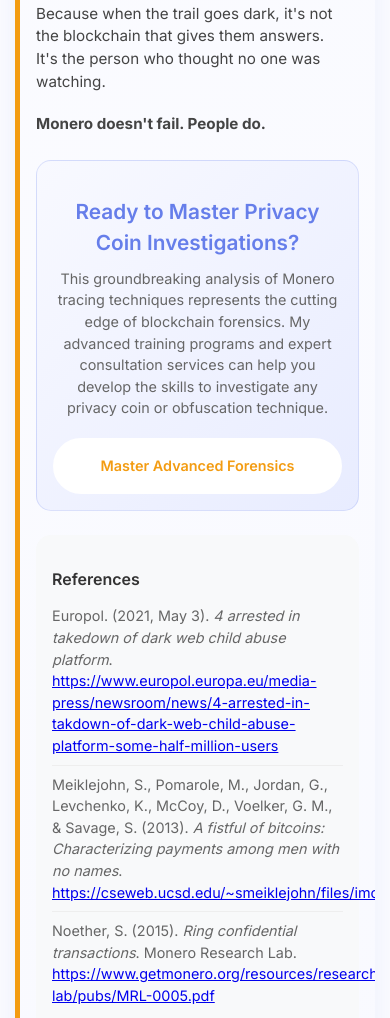
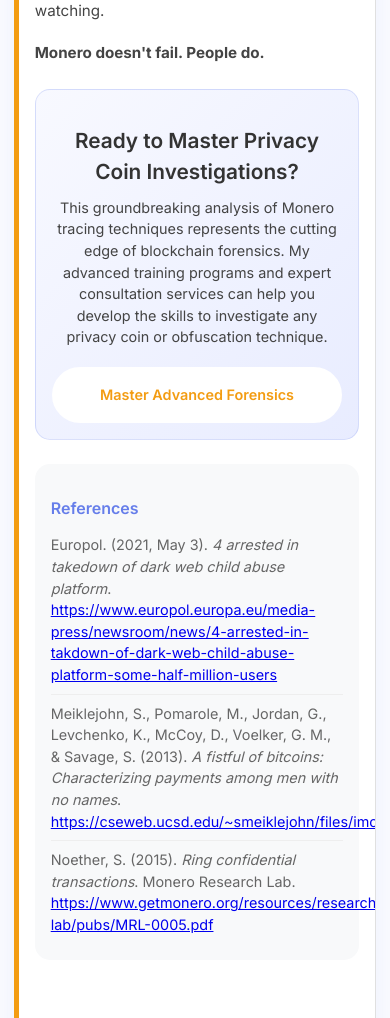
Before and after one commit to ferdiejamesnervida/ferdienervida-blog, a plain HTML site: page index.html in a window 390 px wide. Shown: the part 6400-7418 px from the top of the page. Drawn offline with Linux system fonts and the light colour scheme.

Commit message:
Add complete blockchain forensics blog with mobile fixes, dark mode, and comment system

```diff
--- a/styles.css
+++ b/styles.css
@@ -584,6 +584,47 @@
 
 /* Mobile Responsiveness */
 @media (max-width: 768px) {
+    /* Ensure all text is visible on mobile */
+    body {
+        color: #333 !important;
+        background-color: #fff !important;
+    }
+
+    .blog {
+        background: #fff !important;
+        padding: 60px 0;
+    }
+
+    .blog-post {
+        background: #fff !important;
+        color: #333 !important;
+        border: 1px solid #e0e0e0;
+    }
+
+    .post-title {
+        color: #333 !important;
+    }
+
+    .post-excerpt {
+        color: #666 !important;
+    }
+
+    .post-content {
+        color: #444 !important;
+    }
+
+    .post-content h4 {
+        color: #333 !important;
+    }
+
+    .post-content h5 {
+        color: #667eea !important;
+    }
+
+    .post-content p {
+        color: #444 !important;
+    }
+
     .nav-menu {
         display: none;
         position: absolute;
@@ -788,7 +829,24 @@
     }
 
     .container {
-        padding: 0 15px;
+        padding: 0 15px !important;
+        max-width: 100% !important;
+        margin: 0 auto !important;
+        box-sizing: border-box !important;
+    }
+
+    .blog-post {
+        margin: 0 auto 2rem auto !important;
+        max-width: 95% !important;
+        width: 100% !important;
+        box-sizing: border-box !important;
+    }
+
+    .section-header {
+        text-align: center !important;
+        padding: 0 15px !important;
+        max-width: 100% !important;
+        margin: 0 auto 3rem auto !important;
     }
 
     .footer-content {
@@ -799,6 +857,47 @@
 }
 
 @media (max-width: 480px) {
+    /* Ensure all text is visible on very small mobile */
+    body {
+        color: #333 !important;
+        background-color: #fff !important;
+    }
+
+    .blog {
+        background: #fff !important;
+        padding: 40px 0;
+    }
+
+    .blog-post {
+        background: #fff !important;
+        color: #333 !important;
+        border: 1px solid #e0e0e0;
+    }
+
+    .post-title {
+        color: #333 !important;
+    }
+
+    .post-excerpt {
+        color: #666 !important;
+    }
+
+    .post-content {
+        color: #444 !important;
+    }
+
+    .post-content h4 {
+        color: #333 !important;
+    }
+
+    .post-content h5 {
+        color: #667eea !important;
+    }
+
+    .post-content p {
+        color: #444 !important;
+    }
+
     .hero-title {
         font-size: 1.8rem;
         line-height: 1.2;
@@ -917,7 +1016,24 @@
     }
 
     .container {
-        padding: 0 10px;
+        padding: 0 10px !important;
+        max-width: 100% !important;
+        margin: 0 auto !important;
+        box-sizing: border-box !important;
+    }
+
+    .blog-post {
+        margin: 0 auto 1.5rem auto !important;
+        max-width: 98% !important;
+        width: 100% !important;
+        box-sizing: border-box !important;
+    }
+
+    .section-header {
+        text-align: center !important;
+        padding: 0 10px !important;
+        max-width: 100% !important;
+        margin: 0 auto 2rem auto !important;
     }
 
     .nav-container {
@@ -929,10 +1045,6 @@
     }
 
     .about-content {
-        padding: 0 10px;
-    }
-
-    .section-header {
         padding: 0 10px;
     }
 }
```
